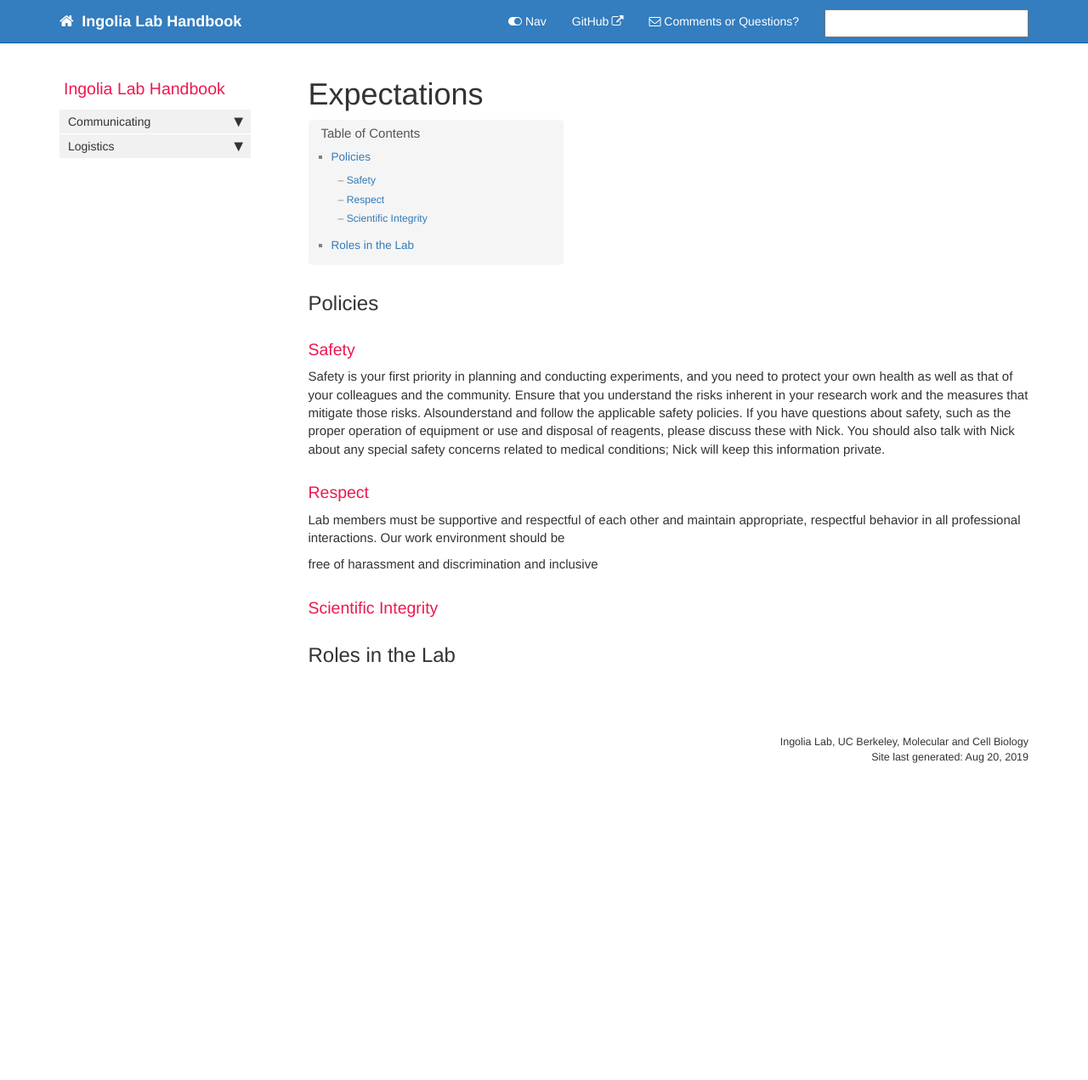
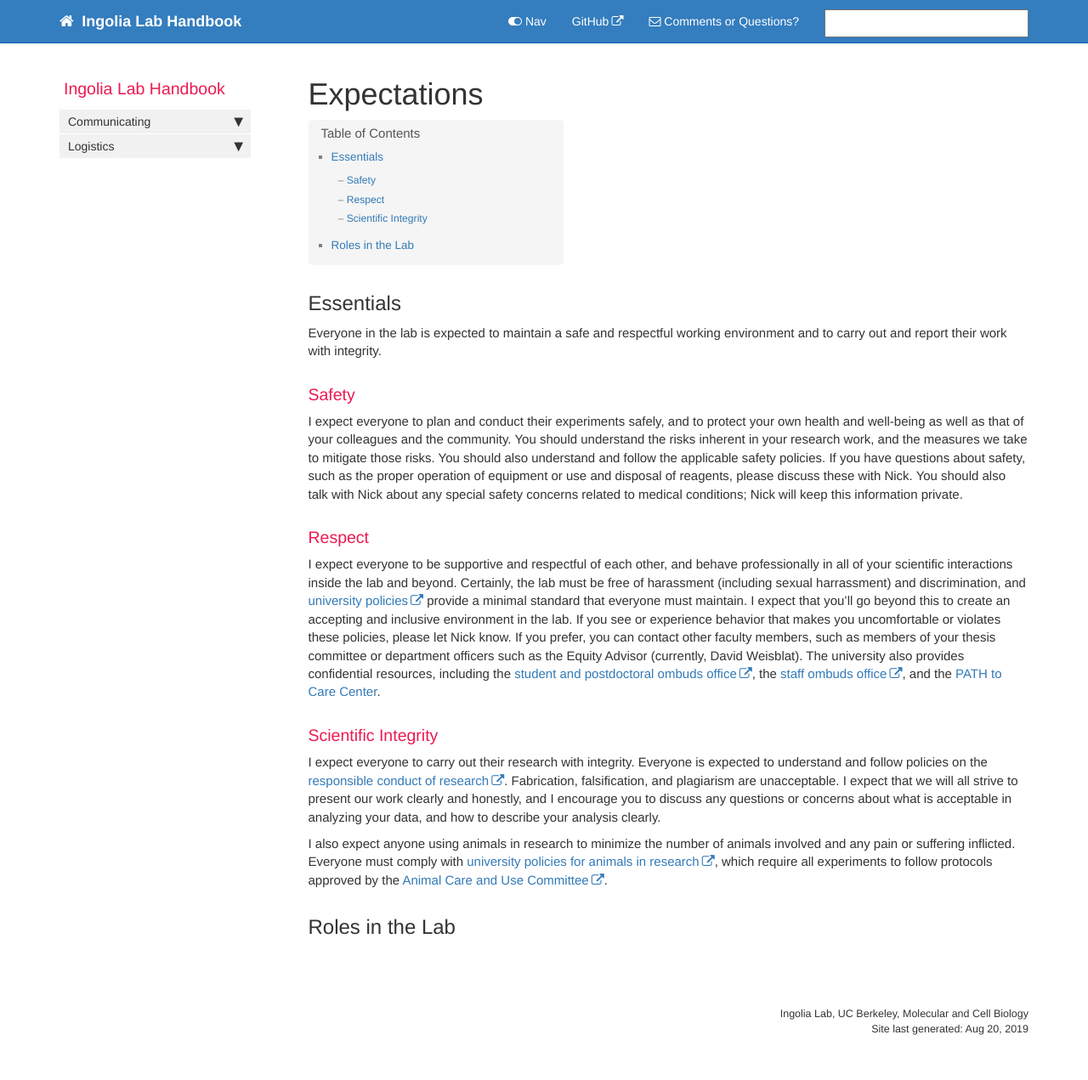
Before and after one commit to ingolia-lab/lab-web-page, a Jekyll site: the page built from src-internal/pages/handbook/handbook_expectations.md, in a window 1280 px wide. Shown: the whole page at 85% size. Built offline with Jekyll 4.4.1, drawn with Linux system fonts in a browser that asks for light colours; comment, search, counter and statistics services are not loaded; before the commit the page ends 951 px from its top, so only the background shows below that.

Commit message:
Essential expectations

```diff
--- a/src-internal/pages/handbook/handbook_expectations.md
+++ b/src-internal/pages/handbook/handbook_expectations.md
@@ -5,29 +5,60 @@ permalink: handbook_expectations.html
 folder: handbook
 ---
 
-## Policies
+## Essentials
+
+Everyone in the lab is expected to maintain a safe and respectful
+working environment and to carry out and report their work with
+integrity.
 
 ### Safety
 
-Safety is your first priority in planning and conducting experiments,
-and you need to protect your own health as well as that of your
-colleagues and the community. Ensure that you understand the risks
-inherent in your research work and the measures that mitigate those
-risks. Alsounderstand and follow the applicable safety policies. If
-you have questions about safety, such as the proper operation of
-equipment or use and disposal of reagents, please discuss these with
-Nick. You should also talk with Nick about any special safety concerns
-related to medical conditions; Nick will keep this information private.
+I expect everyone to plan and conduct their experiments safely, and to
+protect your own health and well-being as well as that of your
+colleagues and the community. You should understand the risks inherent
+in your research work, and the measures we take to mitigate those
+risks. You should also understand and follow the applicable safety
+policies. If you have questions about safety, such as the proper
+operation of equipment or use and disposal of reagents, please discuss
+these with Nick. You should also talk with Nick about any special
+safety concerns related to medical conditions; Nick will keep this
+information private.
 
 ### Respect
 
-Lab members must be supportive and respectful of each other and
-maintain appropriate, respectful behavior in all professional
-interactions. Our work environment should be
-
-free of harassment and discrimination and inclusive
+I expect everyone to be supportive and respectful of each other, and
+behave professionally in all of your scientific interactions inside
+the lab and beyond. Certainly, the lab must be free of harassment
+(including sexual harrassment) and discrimination, and [university
+policies](https://ophd.berkeley.edu/policies-and-procedures) provide a
+minimal standard that everyone must maintain. I expect that you'll go
+beyond this to create an accepting and inclusive environment in the
+lab. If you see or experience behavior that makes you uncomfortable or
+violates these policies, please let Nick know. If you prefer, you can
+contact other faculty members, such as members of your thesis
+committee or department officers such as the Equity Advisor
+(currently, David Weisblat). The university also provides confidential
+resources, including the [student and postdoctoral ombuds
+office](https://sa.berkeley.edu/ombuds), the [staff ombuds
+office](https://staffombuds.berkeley.edu/home), and the [PATH to Care
+Center](care.berkeley.edu).
 
 ### Scientific Integrity
 
+I expect everyone to carry out their research with integrity. Everyone
+is expected to understand and follow policies on the [responsible
+conduct of
+research](https://vcresearch.berkeley.edu/research-policies/research-compliance/research-misconduct). Fabrication,
+falsification, and plagiarism are unacceptable. I expect that we will
+all strive to present our work clearly and honestly, and I encourage
+you to discuss any questions or concerns about what is acceptable in
+analyzing your data, and how to describe your analysis clearly.
+
+I also expect anyone using animals in research to minimize the number
+of animals involved and any pain or suffering inflicted. Everyone must
+comply with [university policies for animals in
+research](https://acuc.berkeley.edu/guidelines.html), which require
+all experiments to follow protocols approved by the [Animal Care and
+Use Committee](https://acuc.berkeley.edu).
 
 ## Roles in the Lab
```
